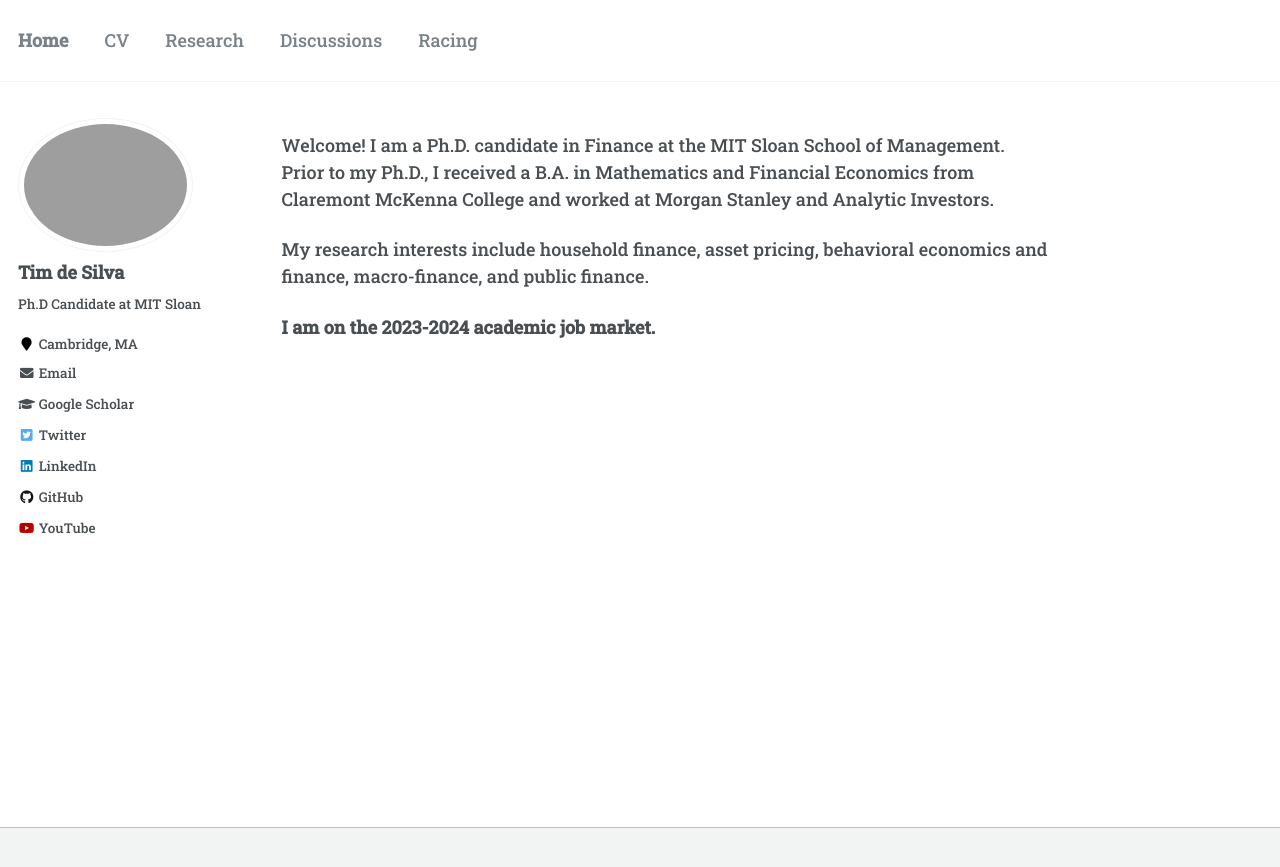
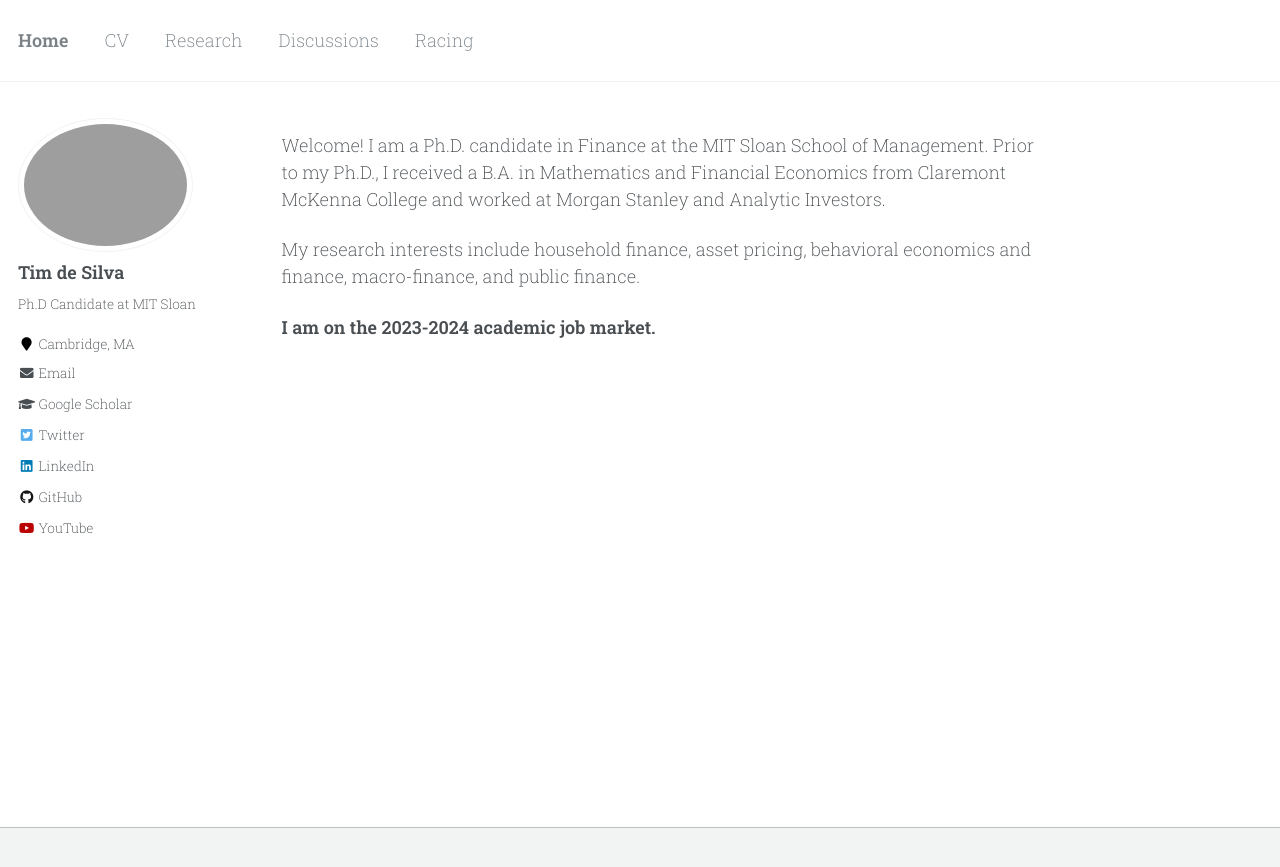
Before and after one commit to timhdesilva/timhdesilva.github.io, a Jekyll site: the page built from _pages/about.html, in a window 1280 px wide. Shown: the top 867 px of the page. Built offline with Jekyll 4.4.1, drawn with Linux system fonts in a browser that asks for light colours.

Commit message:
try to fix bold

```diff
--- a/_layouts/default.html
+++ b/_layouts/default.html
@@ -10,7 +10,7 @@ layout: compress
     {% include head.html %}
     {% include head/custom.html %}
     <!-- <link href="https://fonts.googleapis.com/css2?family=Roboto+Slab:wght@300;700&display=swap" rel="stylesheet"> -->
-    <link href="https://fonts.googleapis.com/css2?family=Roboto+Slab:wght@200;500&display=swap" rel="stylesheet">
+    <link href="https://fonts.googleapis.com/css2?family=Roboto+Slab:wght@200;600&display=swap" rel="stylesheet">
   </head>
 
   <body>
```
